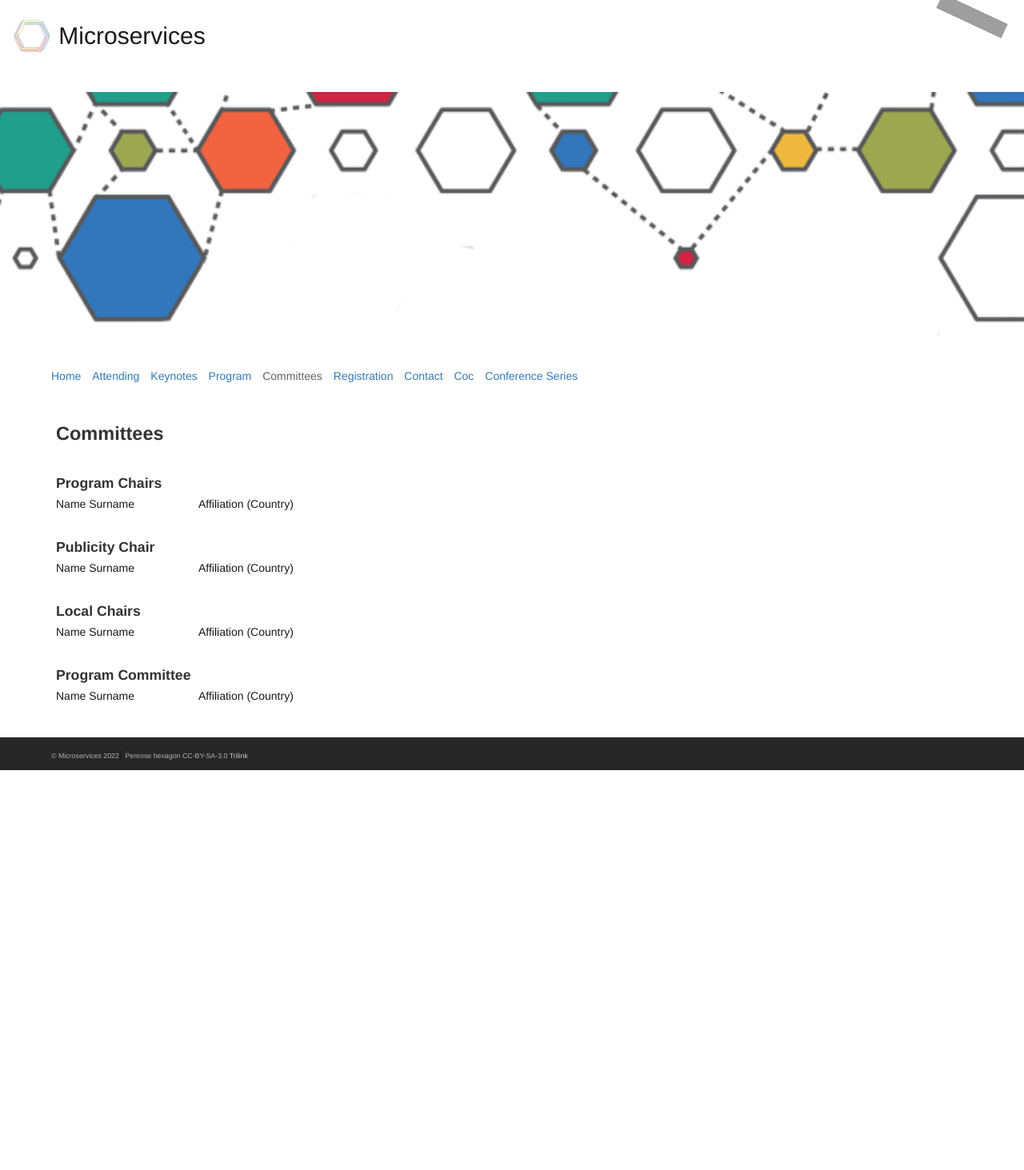
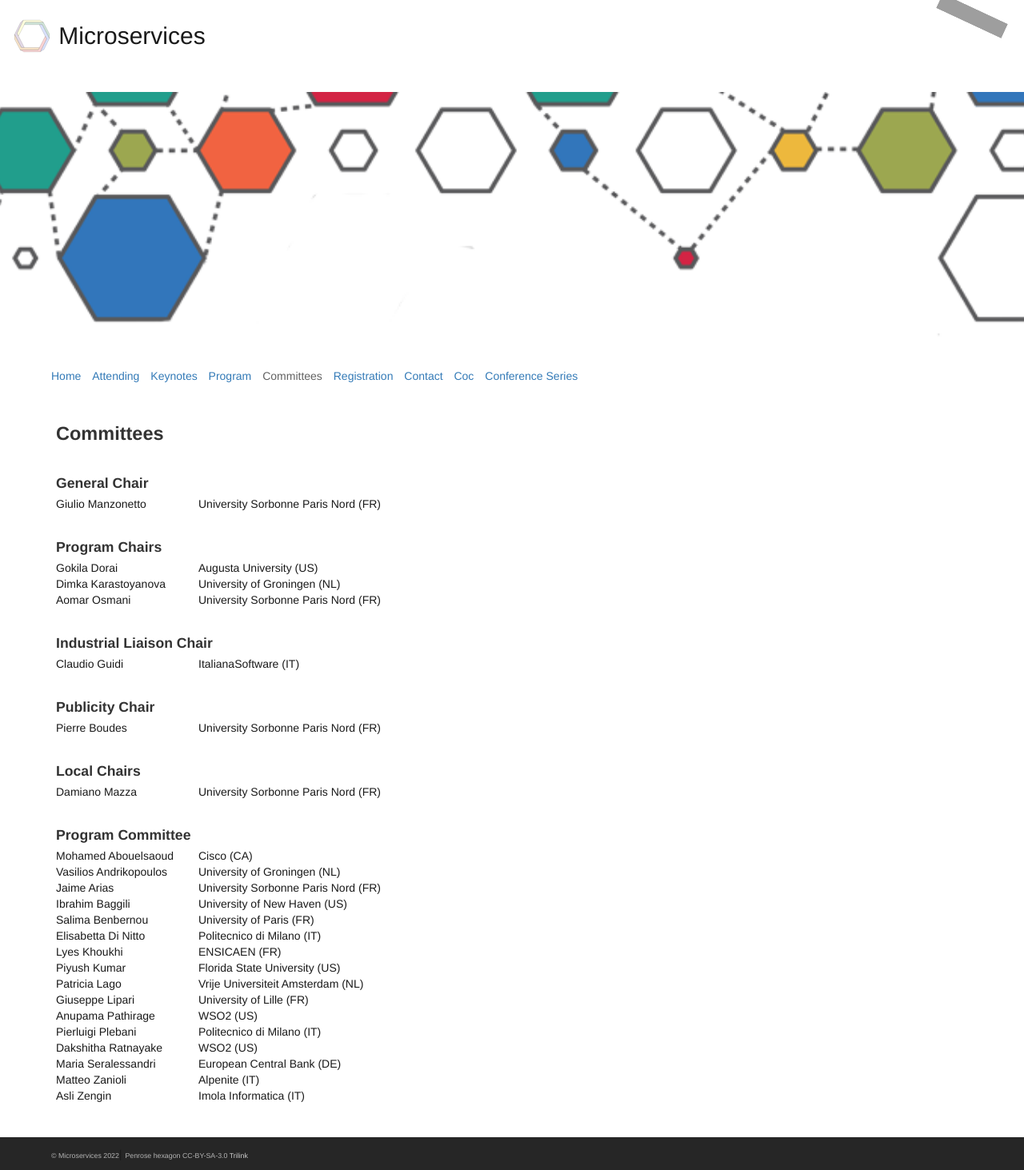
Before and after one commit to microservices-community/microservices-2022, a Jekyll site: the page built from committees.md, in a window 1280 px wide. Shown: the whole page at 80% size. Built offline with Jekyll 4.4.1, drawn with Linux system fonts in a browser that asks for light colours; before the commit the page ends 963 px from its top, so only the background shows below that; grey boxes are pictures that could not be loaded.

Commit message:
update committees page

```diff
--- a/committees.md
+++ b/committees.md
@@ -11,28 +11,57 @@ layout: page
 
 <style> td{min-width:12em} td+td{padding-left:10px;}</style>
 
+### General Chair
+<table>
+  <tbody>
+    <tr><td>Giulio Manzonetto</td><td>University Sorbonne Paris Nord (FR)</td></tr>
+  </tbody>
+</table>
 ### Program Chairs
 <table>
   <tbody>
-    <tr><td>Name Surname</td><td>Affiliation (Country)</td></tr>
+    <tr><td>Gokila Dorai</td><td>Augusta University (US)</td></tr>
+    <tr><td>Dimka Karastoyanova</td><td>University of Groningen (NL)</td></tr>
+    <tr><td>Aomar Osmani</td><td>University Sorbonne Paris Nord (FR)</td></tr>
+  </tbody>
+</table>
+### Industrial Liaison Chair
+<table>
+  <tbody>
+    <tr><td>Claudio Guidi</td><td>ItalianaSoftware (IT)</td></tr>
   </tbody>
 </table>
 ### Publicity Chair
 <table>
   <tbody>
-        <tr><td>Name Surname</td><td>Affiliation (Country)</td></tr>
+        <tr><td>Pierre Boudes</td><td>University Sorbonne Paris Nord (FR)</td></tr>
   </tbody>
 </table>
 ### Local Chairs
 <table>
   <tbody>
-        <tr><td>Name Surname</td><td>Affiliation (Country)</td></tr>
+        <tr><td>Damiano Mazza</td><td>University Sorbonne Paris Nord (FR)</td></tr>
   </tbody>
 </table>
 ### Program Committee
 <table>
   <tbody>
-        <tr><td>Name Surname</td><td>Affiliation (Country)</td></tr>
+        <tr><td>Mohamed Abouelsaoud</td><td>Cisco (CA)</td></tr>
+        <tr><td>Vasilios Andrikopoulos</td><td>University of Groningen (NL)</td></tr>
+        <tr><td>Jaime Arias</td><td>University Sorbonne Paris Nord (FR)</td></tr>
+        <tr><td>Ibrahim Baggili</td><td>University of New Haven (US)</td></tr>
+        <tr><td>Salima Benbernou</td><td>University of Paris (FR)</td></tr>
+        <tr><td>Elisabetta Di Nitto</td><td>Politecnico di Milano (IT)</td></tr>
+        <tr><td>Lyes Khoukhi</td><td>ENSICAEN (FR)</td></tr>
+        <tr><td>Piyush Kumar</td><td>Florida State University (US)</td></tr>
+        <tr><td>Patricia Lago</td><td>Vrije Universiteit Amsterdam (NL)</td></tr>
+        <tr><td>Giuseppe Lipari</td><td>University of Lille (FR)</td></tr>
+        <tr><td>Anupama Pathirage</td><td>WSO2 (US)</td></tr>
+        <tr><td>Pierluigi Plebani</td><td>Politecnico di Milano (IT)</td></tr>
+        <tr><td>Dakshitha Ratnayake</td><td>WSO2 (US)</td></tr>
+        <tr><td>Maria Seralessandri</td><td>European Central Bank (DE)</td></tr>
+        <tr><td>Matteo Zanioli</td><td>Alpenite (IT)</td></tr>
+        <tr><td>Asli Zengin</td><td>Imola Informatica (IT)</td></tr>
   </tbody>
 </table>
 {% comment %}
```
